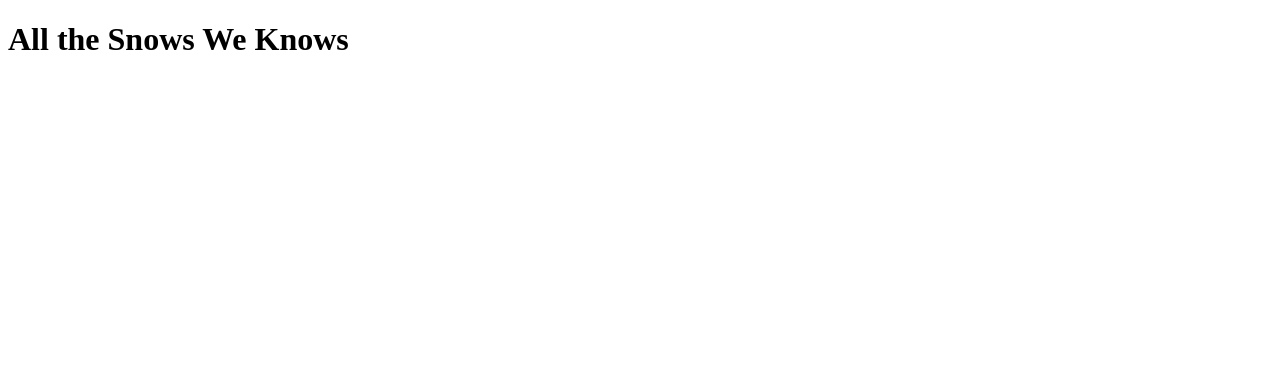
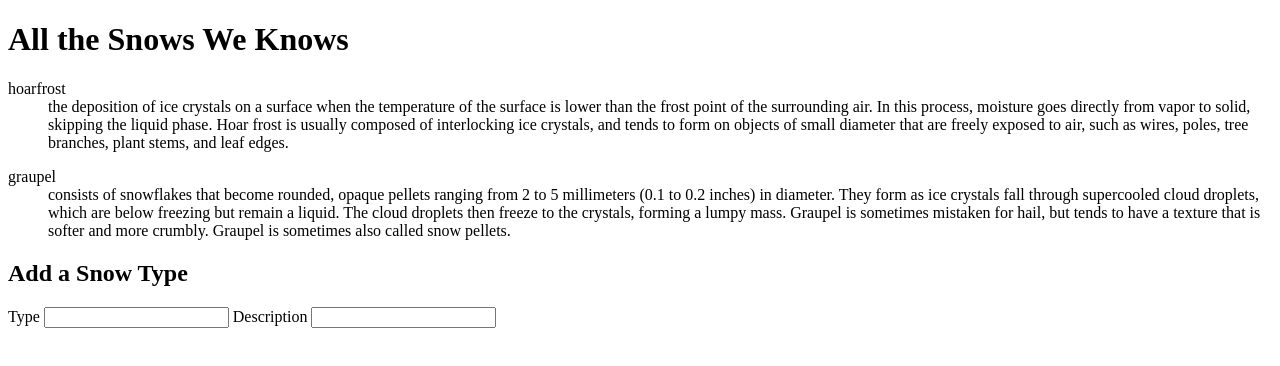
Before and after one commit to KatieAJenkins/all-the-snows, a website: page index.html in a window 1280 px wide. Drawn offline with nearby package versions, Linux system fonts and the light colour scheme.

Commit message:
additional setup

```diff
--- a/js/snow/SnowList.component.js
+++ b/js/snow/SnowList.component.js
@@ -8,10 +8,19 @@
     });
 
     function controller(){
-      console.log('this is my controller');
+
       const vm = this;
-      vm.snows = [{type:'', description:''}];
 
+      vm.snowTypes = [
+        {
+          type:'hoarfrost',
+          description:'the deposition of ice crystals on a surface when the temperature of the surface is lower than the frost point of the surrounding air. In this process, moisture goes directly from vapor to solid, skipping the liquid phase. Hoar frost is usually composed of interlocking ice crystals, and tends to form on objects of small diameter that are freely exposed to air, such as wires, poles, tree branches, plant stems, and leaf edges.'
+        },
+        {
+          type: 'graupel',
+          description: 'consists of snowflakes that become rounded, opaque pellets ranging from 2 to 5 millimeters (0.1 to 0.2 inches) in diameter. They form as ice crystals fall through supercooled cloud droplets, which are below freezing but remain a liquid. The cloud droplets then freeze to the crystals, forming a lumpy mass. Graupel is sometimes mistaken for hail, but tends to have a texture that is softer and more crumbly. Graupel is sometimes also called snow pellets.'
+        }
+      ];
 
     }
 
--- a/js/snow/SnowList.template.html
+++ b/js/snow/SnowList.template.html
@@ -1 +1,14 @@
 <h1>All the Snows We Knows</h1>
+
+<dl ng-repeat="snow in $ctrl.snowTypes">
+  <dt>{{snow.type}}</dt>
+  <dd>{{snow.description}}</dd>
+</dl>
+
+<form>
+  <h2>Add a Snow Type</h2>
+  <label>Type</label>
+  <input type="text">
+  <label>Description</label>
+  <input type="text">
+</form>
```
